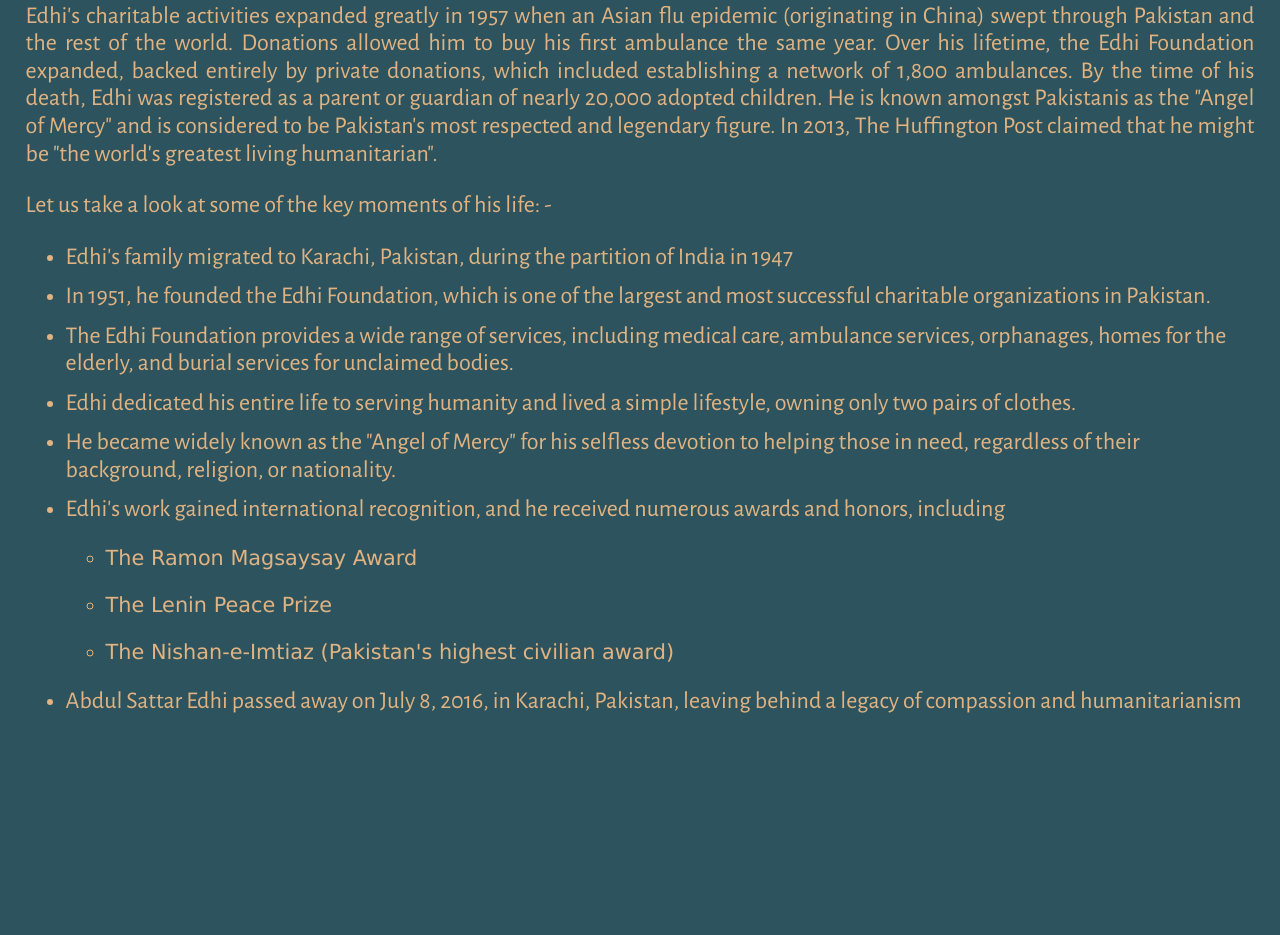
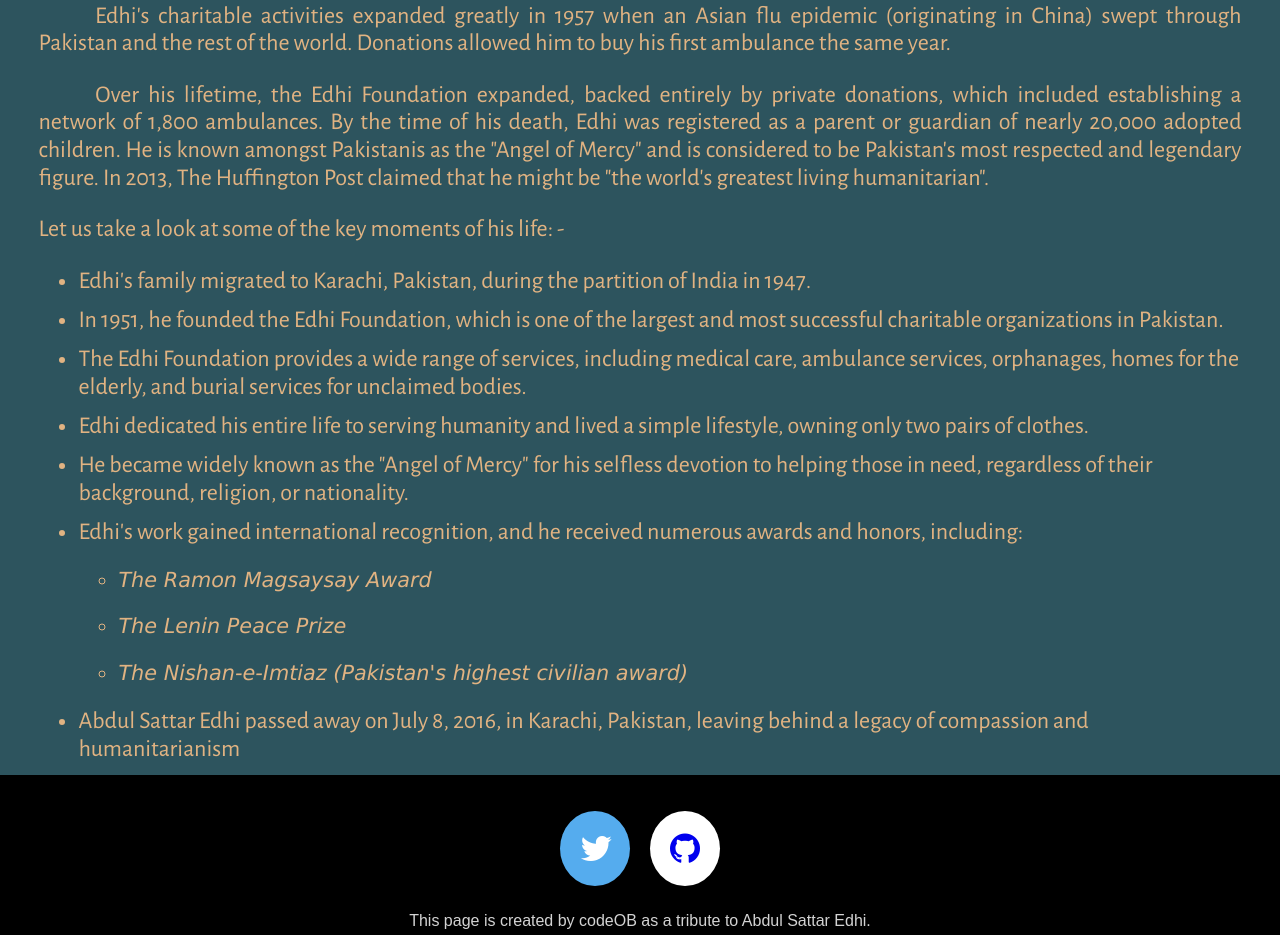
Before and after one commit to ob-codes/TributePage, a plain HTML site: page index.html in a window 1280 px wide. Shown: the part 740-1675 px from the top of the page. Before the commit the page ends 1519 px from the top, so only its background shows below. Drawn offline with nearby package versions, Linux system fonts and the light colour scheme.

Commit message:
modified footer and body styles

```diff
--- a/css/style.css
+++ b/css/style.css
@@ -22,7 +22,6 @@
 /*******************************************/
 
 body{
-  margin: 5% 2%;
   font-family: 'Alegreya Sans', sans-serif;
   font-size: 62.5%;
   background-color: #2d545e;
@@ -32,6 +31,11 @@ body{
 /******************************************
 /* LAYOUT
 /*******************************************/
+section{
+  margin: 5% 3% 0% 3%;
+
+}
+
 h1{
   font-size: 4rem;
   color: white;
@@ -58,11 +62,57 @@ li{
   margin-bottom: 1%;
 }
 
-li li{
+ul ul li{
   font-family: 'Lucida Sans', 'Lucida Sans Regular', 'Lucida Grande', 'Lucida Sans Unicode', Geneva, Verdana, sans-serif;
   font-size: 1.3rem;
+  font-style: italic;
   margin: 2% 0;
 }
+
+footer{
+  background-color: black;
+  color: lightgray;
+  font-family: sans-serif;
+  padding: 2% 0;
+  width: 100%;
+  height: 160px;
+}
+
+footer div{
+}
+
+div a{
+  margin: 10px;
+}
+
+footer p{
+  font-size:1rem;
+  text-align:center;
+  text-justify:newspaper;
+}
+/******************************************
+/* TWITTER LOGO
+/*******************************************/
+.fa {
+  padding: 20px;
+  font-size: 35px;
+  width: 70px;
+  text-align: center;
+  text-decoration: none;
+  border-radius: 50%;
+}
+
+/* Twitter */
+.fa-twitter {
+  background: #55ACEE;
+  color: white;
+}
+
+/* Github */
+.fa-github {
+  background: white;
+}
+
 /******************************************
 /* ADDITIONAL STYLES
 /*******************************************/
--- a/index.html
+++ b/index.html
@@ -6,27 +6,37 @@
     <meta name="viewport" content="width=device-width, initial-scale=1.0">
     <title>Tribute Page - Edhi</title>
 
-    <!-- External CSS link-->
+    <!-- Add icon library -->
+    <link rel="stylesheet" href="https://cdnjs.cloudflare.com/ajax/libs/font-awesome/4.7.0/css/font-awesome.min.css">
+
+    <!-- External Fonts link-->
     <link rel="preconnect" href="https://fonts.googleapis.com">
     <link rel="preconnect" href="https://fonts.gstatic.com" crossorigin>
     <link href="https://fonts.googleapis.com/css2?family=Alegreya+Sans&display=swap" rel="stylesheet">
+
+    <!-- External CSS link-->
     <link rel="stylesheet" href = "./css/normalize.css">
     <link rel="stylesheet" href = "./css/style.css">
   </head>
   <body>
+    <section>
       <div>
         <img src="https://upload.wikimedia.org/wikipedia/commons/thumb/6/6e/Abdul_Sattar_Edhi.jpg/440px-Abdul_Sattar_Edhi.jpg" alt="Abdul Sattar Edhi">
 
       </div>
       <h1>Abdul Sattar Edhi</h1>
-    <p>Very few personalities in the world dedicated their entire life for
+
+      <p>&emsp;&emsp; Very few personalities in the world dedicated their entire life for
         the philanthropic work. Adbul Sattar Edhi, the founder of Edhi Foundation,
         is one of these few individuals. Born on January 1, 1928, Gujarat, British India
         (now part of Gujarat, India), Edhi had a philanthropic mind from his very early age.
       </p>
-    <p>Edhi's charitable activities expanded greatly in 1957 when an Asian flu
+
+      <p>&emsp;&emsp; Edhi's charitable activities expanded greatly in 1957 when an Asian flu
         epidemic (originating in China) swept through Pakistan and the rest of the world.
-      Donations allowed him to buy his first ambulance the same year. Over his lifetime,
+        Donations allowed him to buy his first ambulance the same year.</p>
+
+      <p>&emsp;&emsp; Over his lifetime,
         the Edhi Foundation expanded, backed entirely by private donations, which included
         establishing a network of 1,800 ambulances. By the time of his death, Edhi was
         registered as a parent or guardian of nearly 20,000 adopted children. He is known
@@ -34,9 +44,11 @@
         respected and legendary figure. In 2013, The Huffington Post claimed that
         he might be "the world's greatest living humanitarian".
       </p>
+
       <p>Let us take a look at some of the key moments of his life: -</p>
+
       <ul>
-      <li>Edhi's family migrated to Karachi, Pakistan, during the partition of India in 1947</li>
+        <li>Edhi's family migrated to Karachi, Pakistan, during the partition of India in 1947.</li>
         <li>In 1951, he founded the Edhi Foundation, which is one of the largest and most
           successful charitable organizations in Pakistan.</li>
         <li>The Edhi Foundation provides a wide range of services, including medical care,
@@ -44,7 +56,7 @@
         <li>Edhi dedicated his entire life to serving humanity and lived a simple lifestyle, owning only two pairs of clothes.</li>
         <li>He became widely known as the "Angel of Mercy" for his selfless devotion to helping
           those in need, regardless of their background, religion, or nationality.</li>
-      <li>Edhi's work gained international recognition, and he received numerous awards and honors, including
+        <li>Edhi's work gained international recognition, and he received numerous awards and honors, including:</li>
           <ul>
             <li>The Ramon Magsaysay Award</li>
             <li>The Lenin Peace Prize</li>
@@ -52,5 +64,14 @@
           </ul>
         <li>Abdul Sattar Edhi passed away on July 8, 2016, in Karachi, Pakistan, leaving behind a legacy of compassion and humanitarianism</li>
       </ul>
+    </section>
+
+    <footer>
+      <div>
+        <a href="https://twitter.com/ob_thoughts" class="fa fa-twitter"></a>
+        <a href="https://github.com/ob-codes" class="fa fa-github"></a>
+      </div>
+      <p>This page is created by codeOB as a tribute to Abdul Sattar Edhi.</p>
+    </footer>
   </body>
 </html>
```
Lines whose indentation alone changed are shown as unchanged.
